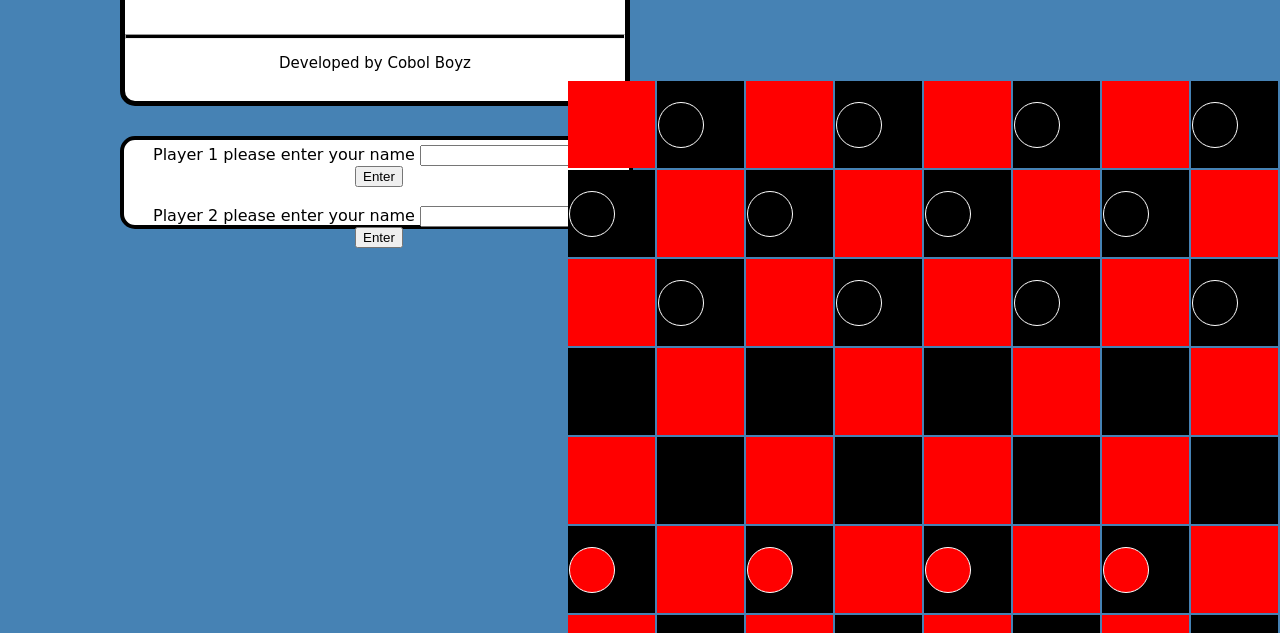
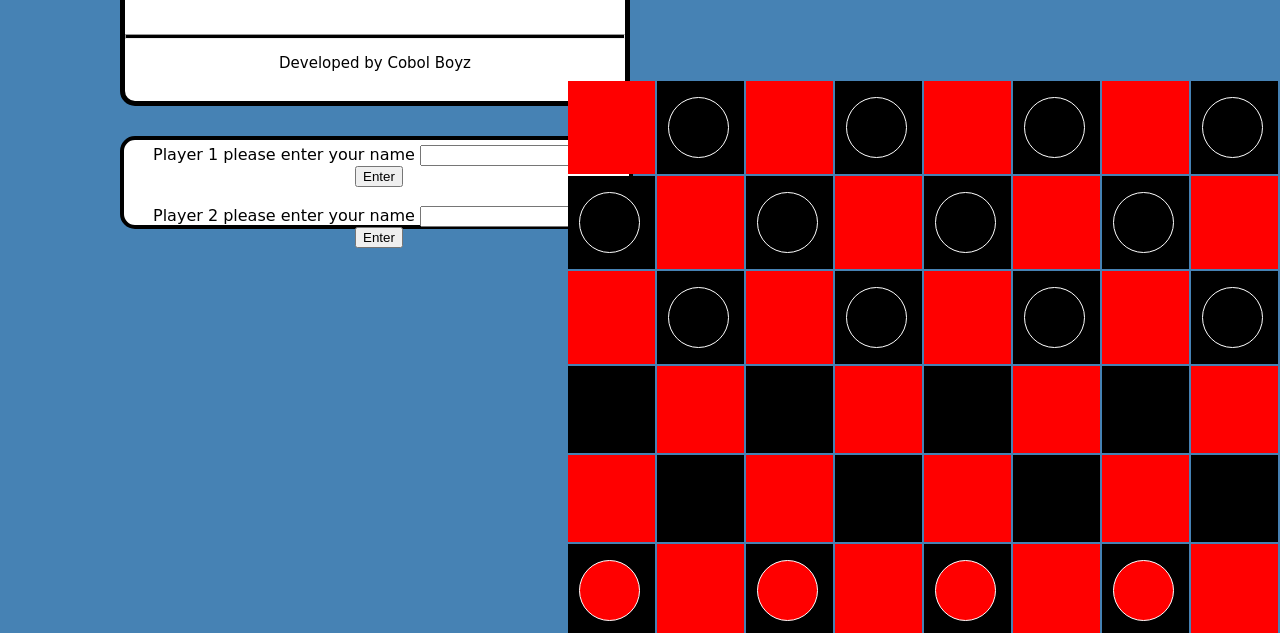
Before and after one commit to SELC2021/Checkers, a plain HTML site: page UserScreen/Checkers.html in a window 1280 px wide. Shown: the part 314-947 px from the top of the page. Drawn offline with Linux system fonts and the light colour scheme.

Commit message:
Update to go with html file

```diff
--- a/UserScreen/screen.css
+++ b/UserScreen/screen.css
@@ -36,21 +36,23 @@ hr {
 }
 
 .blackChecker{
-  width: 20px;
-  height: 20px;
+  width: 35px;
+  height: 35px;
   padding: 12px;
   background-color: black;
   border: 1px solid white;
   border-radius: 50px;
+  margin-left: 10px;
 }
 
 .redChecker{
-  width: 20px;
-  height: 20px;
+  width: 35px;
+  height: 35px;
   padding: 12px;
   background-color: red;
   border: 1px solid white;
   border-radius: 50px;
+  margin-left: 10px;
 }
 
 .noPiecehere{
```
